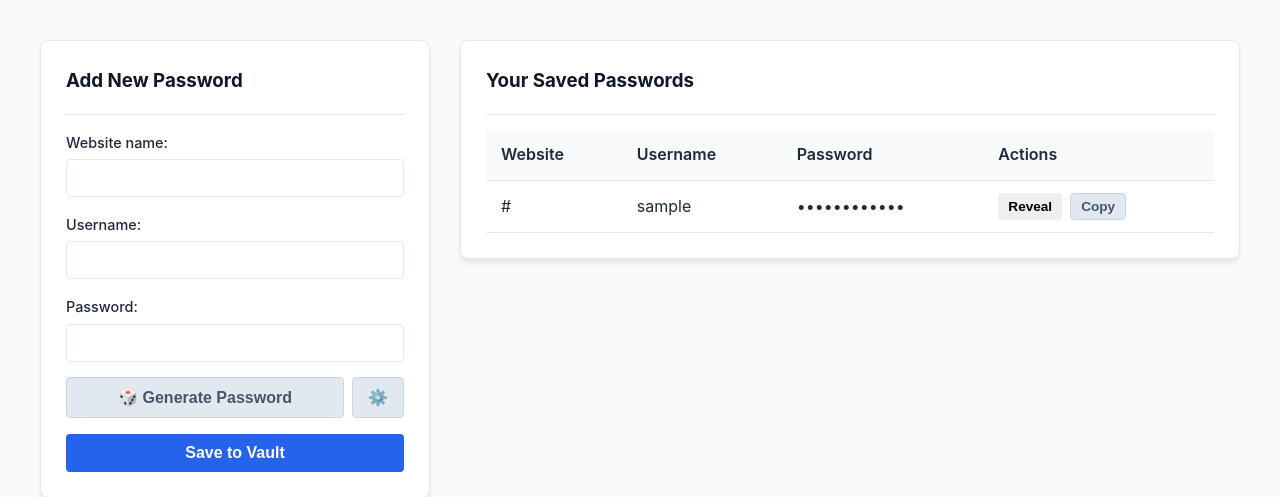
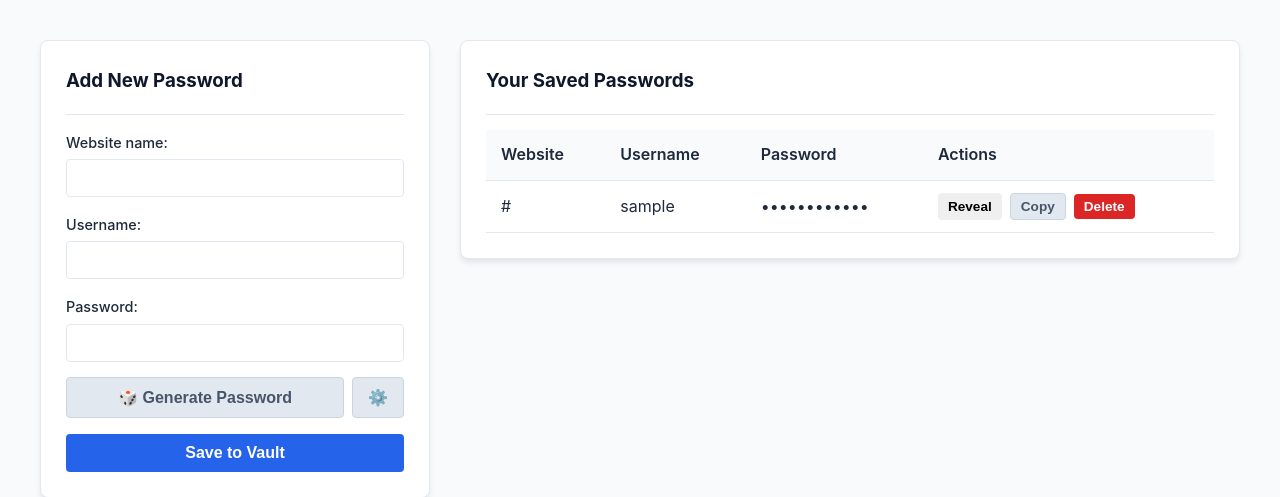
Before and after one commit to O-Karimi/Password-Manager, a Django app: page /dashboard/ in a window 1280 px wide. Shown: the part 61-558 px from the top of the page. Run offline with Django 5.2, Linux system fonts and the light colour scheme; a user stored in the database is signed in; tables that the repository leaves empty hold one stand-in row (values such as "Sample post").

Commit message:
feat: implement credential deletion with confirmation
Added a secure POST-only delete view and integrated a front-end JS confirmation dialog to prevent accidental data loss.

```diff
--- a/vault/templates/vault/dashboard.html
+++ b/vault/templates/vault/dashboard.html
@@ -91,6 +91,11 @@
                         <td class="action-buttons">
                             <button type="button" class="btn-sm" onclick="togglePassword(this)">Reveal</button>
                             <button type="button" class="btn-sm btn-secondary" onclick="copyPassword(this)">Copy</button>
+
+                            <form method="POST" action="{% url 'delete_credential' cred.id %}" style="margin: 0;" onsubmit="return confirm('Are you sure you want to delete the password of username {{cred.username}} for {{ cred.website_name }} ? This cannot be undone.');">
+                                {% csrf_token %}
+                                <button type="submit" class="btn-sm btn-danger">Delete</button>
+                            </form>
                         </td>
                     </tr>
                     {% endfor %}
--- a/vault/urls.py
+++ b/vault/urls.py
@@ -9,5 +9,7 @@ urlpatterns = [
 
     path("dashboard/", views.dashboard, name="dashboard"),
 
-    path("api/generate-password/", views.generate_password_api, name="generate_password")
+    path("api/generate-password/", views.generate_password_api, name="generate_password"),
+
+    path('delete/<int:pk>/', views.delete_credential, name='delete_credential'),
 ]
--- a/vault/views.py
+++ b/vault/views.py
@@ -11,6 +11,8 @@ from .encryption import encrypt_password
 from django.http import JsonResponse
 
 from .utils import generate_advanced_password
+
+from django.shortcuts import render, redirect, get_object_or_404
 
 # Create your views here.
 
@@ -98,3 +100,17 @@ def generate_password_api(request):
     )
 
     return JsonResponse({'password': new_password})
+
+@login_required
+def delete_credential(request, pk):
+    """Securely deletes a credential after verifying ownership."""
+    # Ensure the credential exists AND belongs to the currently logged-in user
+    credential = get_object_or_404(Credential, pk=pk, user=request.user)
+
+    # Only allow deletion via POST request for security
+    if request.method == 'POST':
+        website = credential.website_name
+        credential.delete()
+        messages.success(request, f'Password for {website} was permanently deleted.')
+
+    return redirect('dashboard')
```
